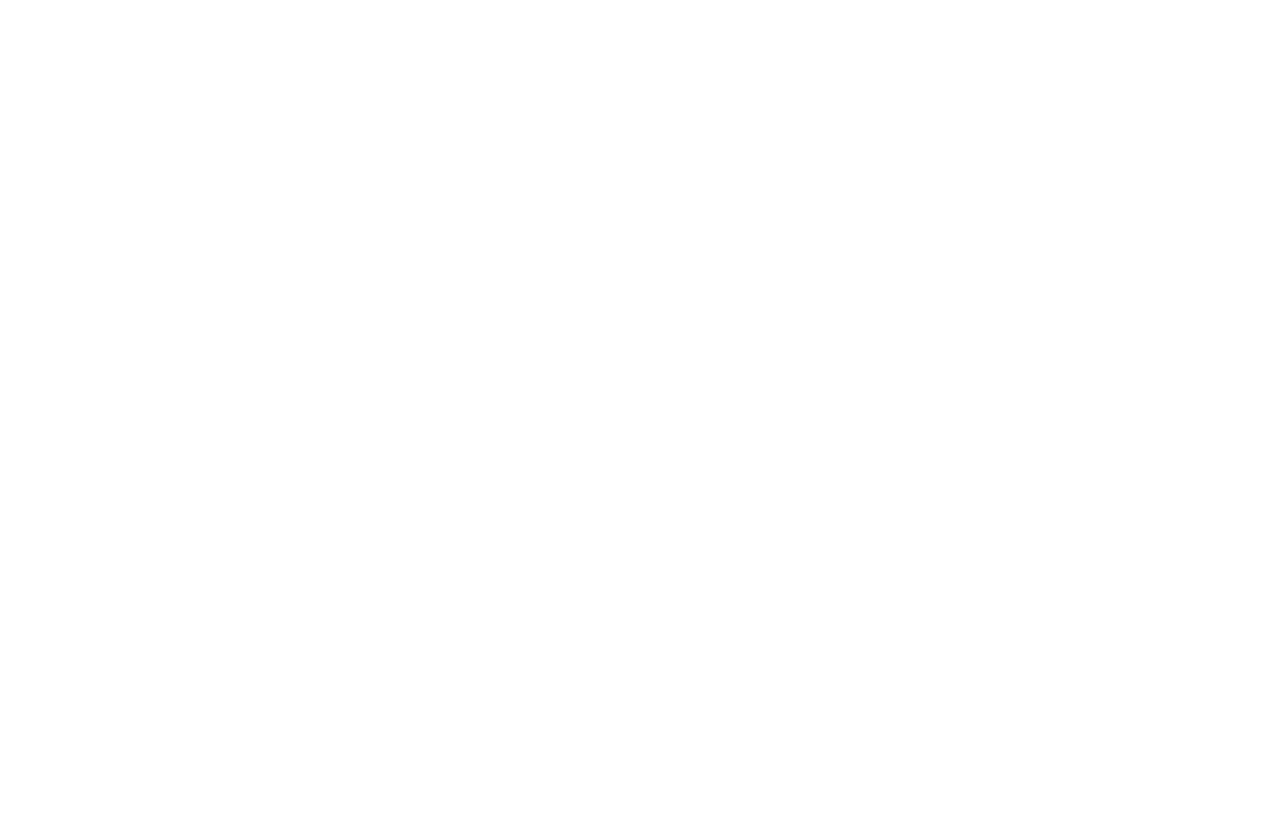
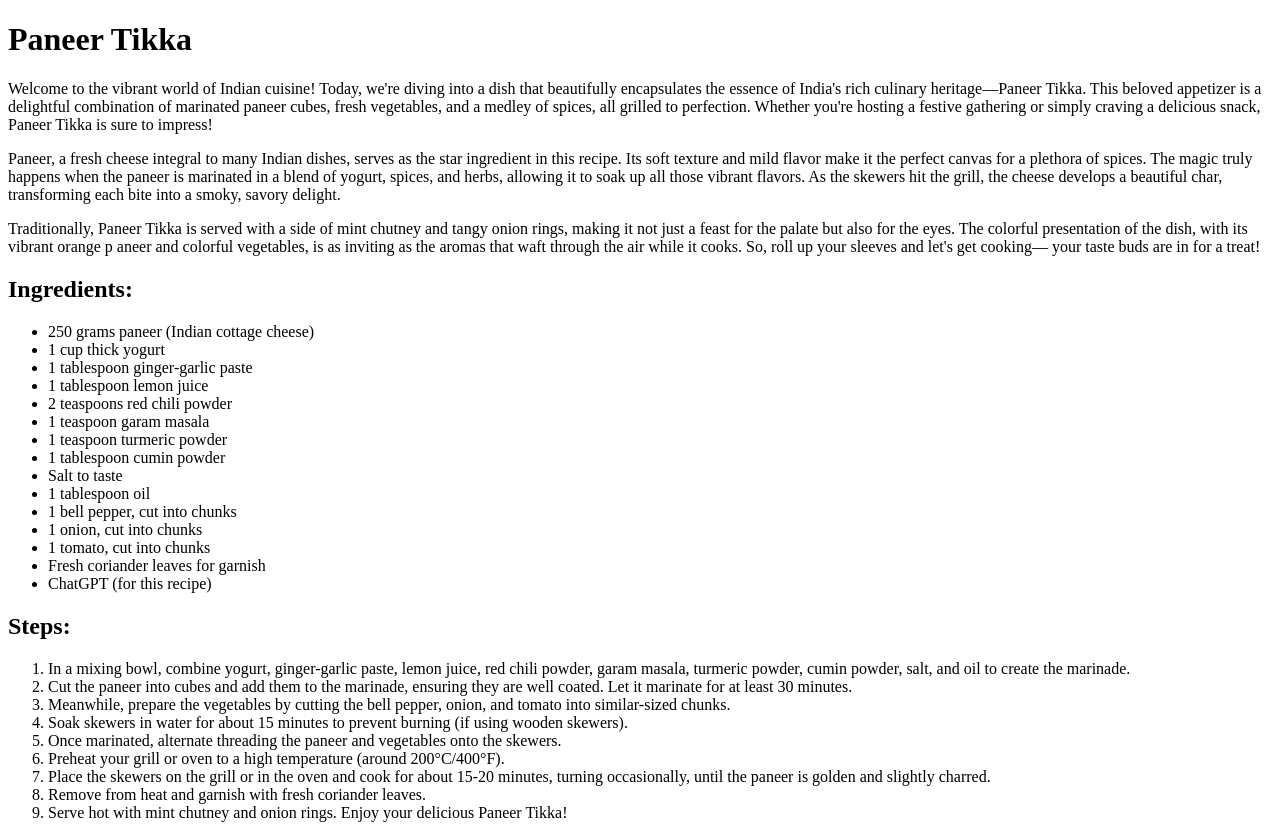
Before and after one commit to SquareLord/web-development-basics, a plain HTML site: page odin-recipes/recipes/paneer_tikka.html in a window 1280 px wide. Before the commit the page ends 800 px from the top, so only its background shows below. Drawn offline with Linux system fonts and the light colour scheme.

Commit message:
updated paneer tikka and ratatouille files (will add images)

```diff
--- a/odin-recipes/recipes/paneer_tikka.html
+++ b/odin-recipes/recipes/paneer_tikka.html
@@ -0,0 +1,67 @@
+<!DOCTYPE html>
+<html lang="en">
+    <head>
+        <meta charset="UTF-8">
+        <meta name="viewport" content="width=device-width, initial-scale=1.0">
+        <title>Document</title>
+    </head>
+    <body>
+        <h1>Paneer Tikka</h1>
+        <p>
+            Welcome to the vibrant world of Indian cuisine! Today, we're diving into a dish
+            that beautifully encapsulates the essence of India's rich culinary
+            heritage—Paneer Tikka. This beloved appetizer is a delightful combination of
+            marinated paneer cubes, fresh vegetables, and a medley of spices, all grilled
+            to perfection. Whether you're hosting a festive gathering or simply craving a
+            delicious snack, Paneer Tikka is sure to impress!
+        </p>
+        <p>
+            Paneer, a fresh cheese integral to many Indian dishes, serves as the
+            star ingredient in this recipe. Its soft texture and mild flavor make it
+            the perfect canvas for a plethora of spices. The magic truly happens when
+            the paneer is marinated in a blend of yogurt, spices, and herbs, allowing it
+            to soak up all those vibrant flavors. As the skewers hit the grill, the cheese
+            develops a beautiful char, transforming each bite into a smoky, savory delight.
+        </p>
+        <p>
+            Traditionally, Paneer Tikka is served with a side of mint chutney and
+            tangy onion rings, making it not just a feast for the palate but also for
+            the eyes. The colorful presentation of the dish, with its vibrant orange p
+            aneer and colorful vegetables, is as inviting as the aromas that waft through
+            the air while it cooks. So, roll up your sleeves and let's get cooking—
+            your taste buds are in for a treat!
+        </p>
+
+        <h2>Ingredients:</h2>
+        <ul>
+            <li>250 grams paneer (Indian cottage cheese)</li>
+            <li>1 cup thick yogurt</li>
+            <li>1 tablespoon ginger-garlic paste</li>
+            <li>1 tablespoon lemon juice</li>
+            <li>2 teaspoons red chili powder</li>
+            <li>1 teaspoon garam masala</li>
+            <li>1 teaspoon turmeric powder</li>
+            <li>1 tablespoon cumin powder</li>
+            <li>Salt to taste</li>
+            <li>1 tablespoon oil</li>
+            <li>1 bell pepper, cut into chunks</li>
+            <li>1 onion, cut into chunks</li>
+            <li>1 tomato, cut into chunks</li>
+            <li>Fresh coriander leaves for garnish</li>
+            <li>ChatGPT (for this recipe)</li>
+        </ul>
+
+        <h2>Steps:</h2>
+        <ol>
+            <li>In a mixing bowl, combine yogurt, ginger-garlic paste, lemon juice, red chili powder, garam masala, turmeric powder, cumin powder, salt, and oil to create the marinade.</li>
+            <li>Cut the paneer into cubes and add them to the marinade, ensuring they are well coated. Let it marinate for at least 30 minutes.</li>
+            <li>Meanwhile, prepare the vegetables by cutting the bell pepper, onion, and tomato into similar-sized chunks.</li>
+            <li>Soak skewers in water for about 15 minutes to prevent burning (if using wooden skewers).</li>
+            <li>Once marinated, alternate threading the paneer and vegetables onto the skewers.</li>
+            <li>Preheat your grill or oven to a high temperature (around 200°C/400°F).</li>
+            <li>Place the skewers on the grill or in the oven and cook for about 15-20 minutes, turning occasionally, until the paneer is golden and slightly charred.</li>
+            <li>Remove from heat and garnish with fresh coriander leaves.</li>
+            <li>Serve hot with mint chutney and onion rings. Enjoy your delicious Paneer Tikka!</li>
+        </ol>
+    </body>
+</html>
```
Also changed, not shown: odin-recipes/index.html (+1 -1 lines), odin-recipes/recipes/ratatouille.html (+34 -0 lines), odin-recipes/recipes/pesto_pasta.html (deleted).
